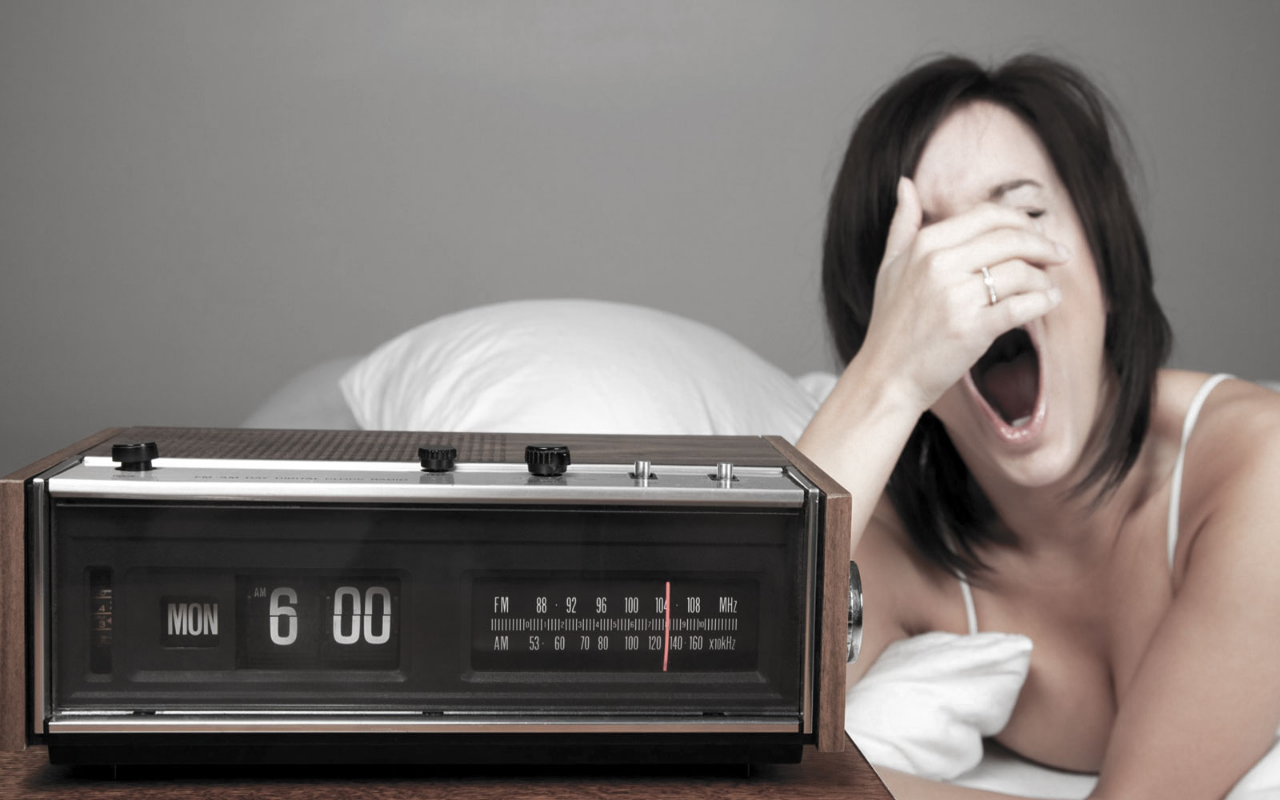
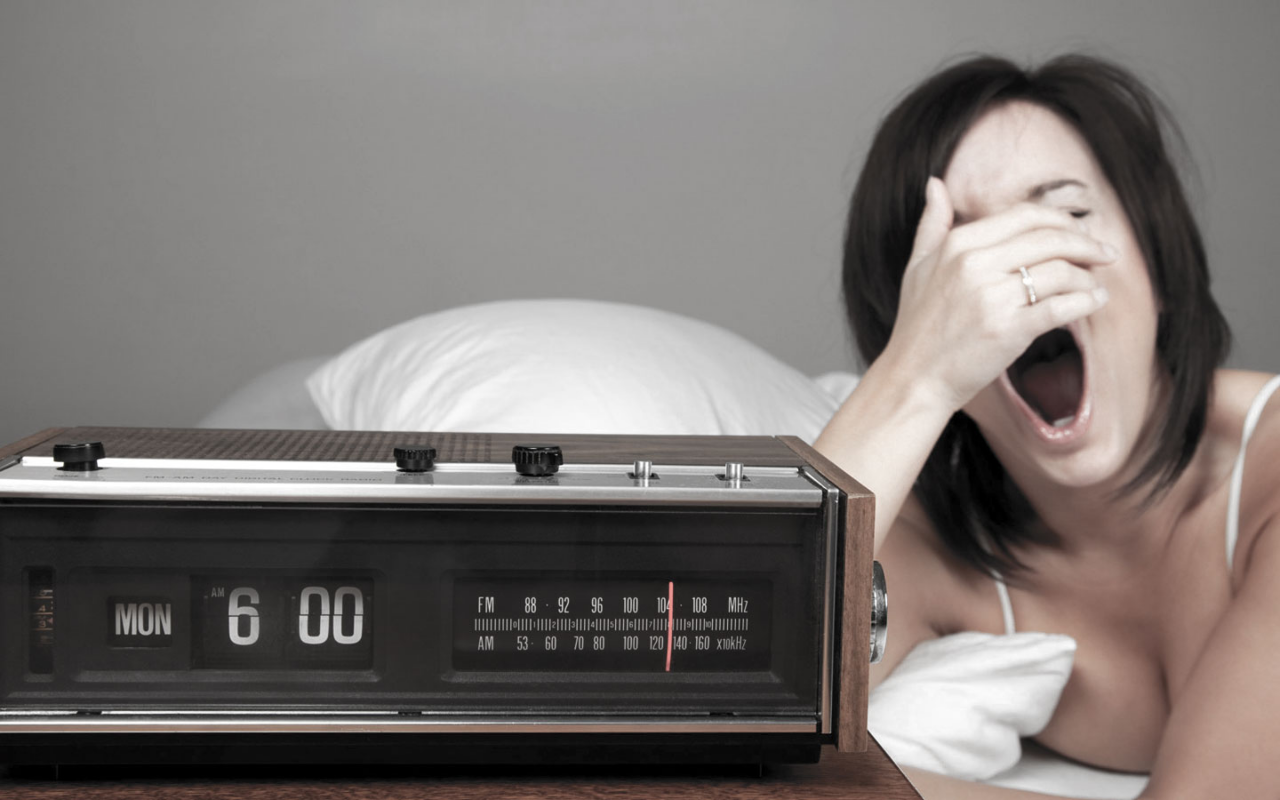
Before and after one commit to boblemarin/demo-bn, a plain HTML site: page index.html in a window 1280 px wide. Drawn offline with nearby package versions, Linux system fonts and the light colour scheme.

Commit message:
adding funtion to make image cover canvas

```diff
--- a/js/main.js
+++ b/js/main.js
@@ -1,15 +1,74 @@
+/**
+ * By Ken Fyrstenberg Nilsen
+ *
+ * drawImageProp(context, image [, x, y, width, height [,offsetX, offsetY]])
+ *
+ * If image and context are only arguments rectangle will equal canvas
+*/
+function drawImageProp(ctx, img, x, y, w, h, offsetX, offsetY) {
+
+    if (arguments.length === 2) {
+        x = y = 0;
+        w = ctx.canvas.width;
+        h = ctx.canvas.height;
+    }
+
+    // default offset is center
+    offsetX = typeof offsetX === "number" ? offsetX : 0.5;
+    offsetY = typeof offsetY === "number" ? offsetY : 0.5;
+
+    // keep bounds [0.0, 1.0]
+    if (offsetX < 0) offsetX = 0;
+    if (offsetY < 0) offsetY = 0;
+    if (offsetX > 1) offsetX = 1;
+    if (offsetY > 1) offsetY = 1;
+
+    var iw = img.width,
+        ih = img.height,
+        r = Math.min(w / iw, h / ih),
+        nw = iw * r,   // new prop. width
+        nh = ih * r,   // new prop. height
+        cx, cy, cw, ch, ar = 1;
+
+    // decide which gap to fill
+    if (nw < w) ar = w / nw;
+    if (Math.abs(ar - 1) < 1e-14 && nh < h) ar = h / nh;  // updated
+    nw *= ar;
+    nh *= ar;
+
+    // calc source rectangle
+    cw = iw / (nw / w);
+    ch = ih / (nh / h);
+
+    cx = (iw - cw) * offsetX;
+    cy = (ih - ch) * offsetY;
+
+    // make sure source rectangle is valid
+    if (cx < 0) cx = 0;
+    if (cy < 0) cy = 0;
+    if (cw > iw) cw = iw;
+    if (ch > ih) ch = ih;
+
+    // fill image in dest. rectangle
+    ctx.drawImage(img, cx, cy, cw, ch,  x, y, w, h);
+}
+
 $(document).ready(function (){
     $("#erasable-canvas").attr('width', $("#erasable-canvas").width());
     $("#erasable-canvas").attr('height', $("#erasable-canvas").height());
+
     var canvas = $("#erasable-canvas");
     var context = canvas.get(0).getContext("2d");
-    console.log('jquery ok');
+
     var imgObj = new Image();
 
     imgObj.onload = function() {
         console.log('img chargée');
-        context.drawImage(imgObj, 0, 0, canvas.width(), canvas.height());
+
+        drawImageProp(context, imgObj);
+
         $('#erasable-canvas').eraser();
     };
+
     imgObj.src = "../img/erasable.jpg";
 });
```
Also changed, not shown: css/main.css (+0 -14 lines).
